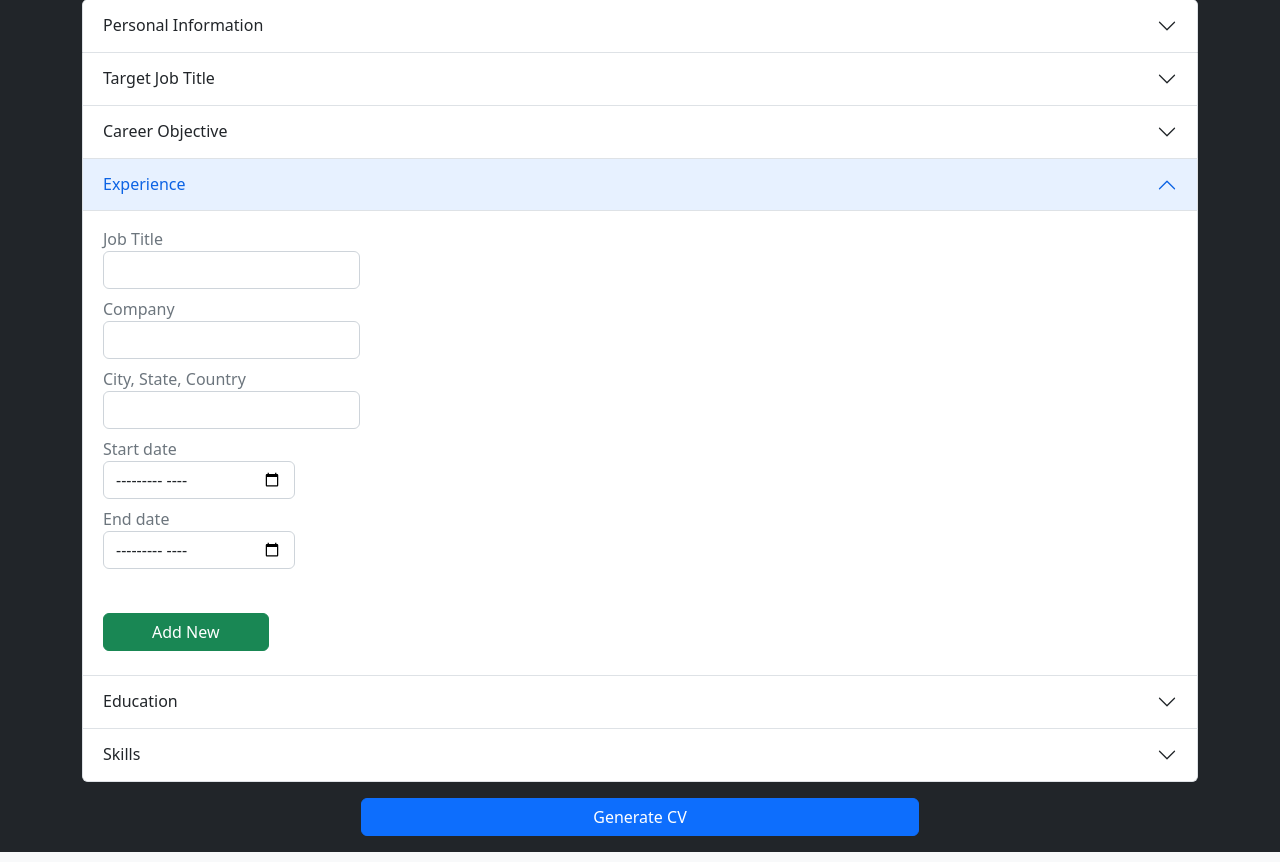
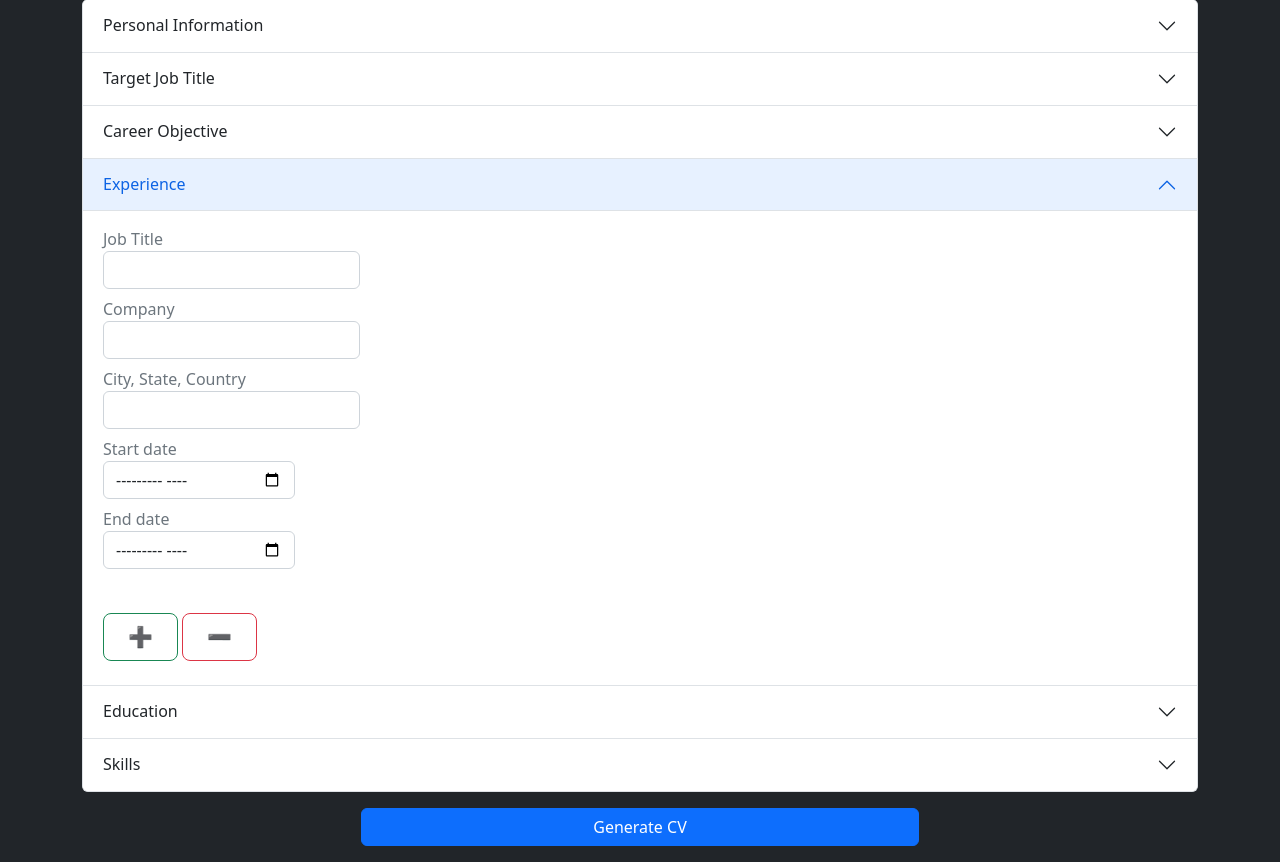
Before and after one commit to hakanayata/cv-generator, a Flask app: page / in a window 1280 px wide, after a click on "Experience". Shown: the part 98-960 px from the top of the page. Run offline with Flask 2, Linux system fonts and the light colour scheme; parts of the project's set-up code (start-up, migrations or seed data) failed here and were passed over.

Commit message:
delete btn added

```diff
--- a/templates/index.html
+++ b/templates/index.html
@@ -118,8 +118,8 @@
                             <input class="form-control mb-2 w-auto" type="month" name="end-exp">
                         </div>
                         <div class="accordion-body">
-                            <button class="btn btn-success mb-2 mt-1 px-5 w-auto" type="button" id="add-exp">Add
-                                New</button>
+                            <button class="btn btn-lg btn-outline-success mb-2 mt-1 px-4 w-auto" type="button" id="add-exp">➕</button>
+                            <button class="btn btn-lg btn-outline-danger mb-2 mt-1 px-4 w-auto" type="button" id="delete-exp">➖</button>
                         </div>
                     </div>
                 </div>
@@ -146,8 +146,8 @@
                             <input class="form-control mb-2 w-auto" type="month" name="end-edu">
                         </div>
                         <div class="accordion-body">
-                            <button class="btn btn-success mb-2 mt-1 px-5 w-auto" type="button" id="add-edu">Add
-                                New</button>
+                            <button class="btn btn-lg btn-outline-success mb-2 mt-1 px-4 w-auto" type="button" id="add-edu">➕</button>
+                            <button class="btn btn-lg btn-outline-danger mb-2 mt-1 px-4 w-auto" type="button" id="delete-edu">➖</button>
                         </div>
                     </div>
                 </div>
@@ -166,8 +166,8 @@
                             <input class="form-control my-2 w-auto" type="text" name="skill">
                         </div>
                         <div class="accordion-body">
-                            <button class="btn btn-success mb-2 mt-1 px-5 w-auto" type="button" id="add-skill">Add
-                                New</button>
+                            <button class="btn btn-outline-success mb-2 mt-1 px-4 w-auto" type="button" id="add-skill">➕</button>
+                            <button class="btn btn-outline-danger mb-2 mt-1 mx-5 px-4 w-auto" type="button" id="delete-skill">➖</button>
                         </div>
                     </div>
                 </div>
@@ -175,49 +175,6 @@
             <div class="d-grid gap-2 col-6 mx-auto">
                 <button class="btn btn-primary my-3" type="submit">Generate CV</button>
             </div>
-        </form>
-
-        <!-- skills -->
-        <!-- <div class="my-4">
-            <div class="card w-auto">
-                <div class="card-body">
-                    <h5 class="card-title">Skills</h5>
-                    <p class="card-text">Add multiple skills to your CV.</p> -->
-        <!-- Button trigger modal -->
-        <!-- <button type="button" class="btn btn-primary" data-bs-toggle="modal" data-bs-target="#exampleModal">
-                        Add Skill
-                    </button> -->
-        <!-- Modal -->
-        <!-- <div class="modal fade" id="exampleModal" tabindex="-1" aria-labelledby="exampleModalLabel"
-                        aria-hidden="true">
-                        <div class="modal-dialog">
-                            <div class="modal-content">
-                                <div class="modal-header">
-                                    <h1 class="modal-title fs-5" id="exampleModalLabel">Modal title</h1>
-                                    <button type="button" class="btn-close" data-bs-dismiss="modal"
-                                        aria-label="Close"></button>
-                                </div>
-                                <div class="modal-body">
-                                    <form action="">
-                                        <label class="text-secondary">Skill</label>
-                                        <input class="form-control mb-2 w-auto" type="text" name="skill">
-                                    </form>
-                                </div>
-                                <div class="modal-footer">
-                                    <button type="button" class="btn btn-secondary"
-                                        data-bs-dismiss="modal">Close</button>
-                                    <button type="button" class="btn btn-primary">Save changes</button>
-                                </div>
-                            </div>
-                        </div>
-                    </div> -->
-        <!-- End of Modal -->
-        <!-- </div>
-            </div>
-        </div> -->
-
-        <!-- <button class="btn btn-primary w-auto" type="submit">Generate CV</button> -->
-
         </form>
 
         <!-- Bootstrap 5.2 js -->
```
